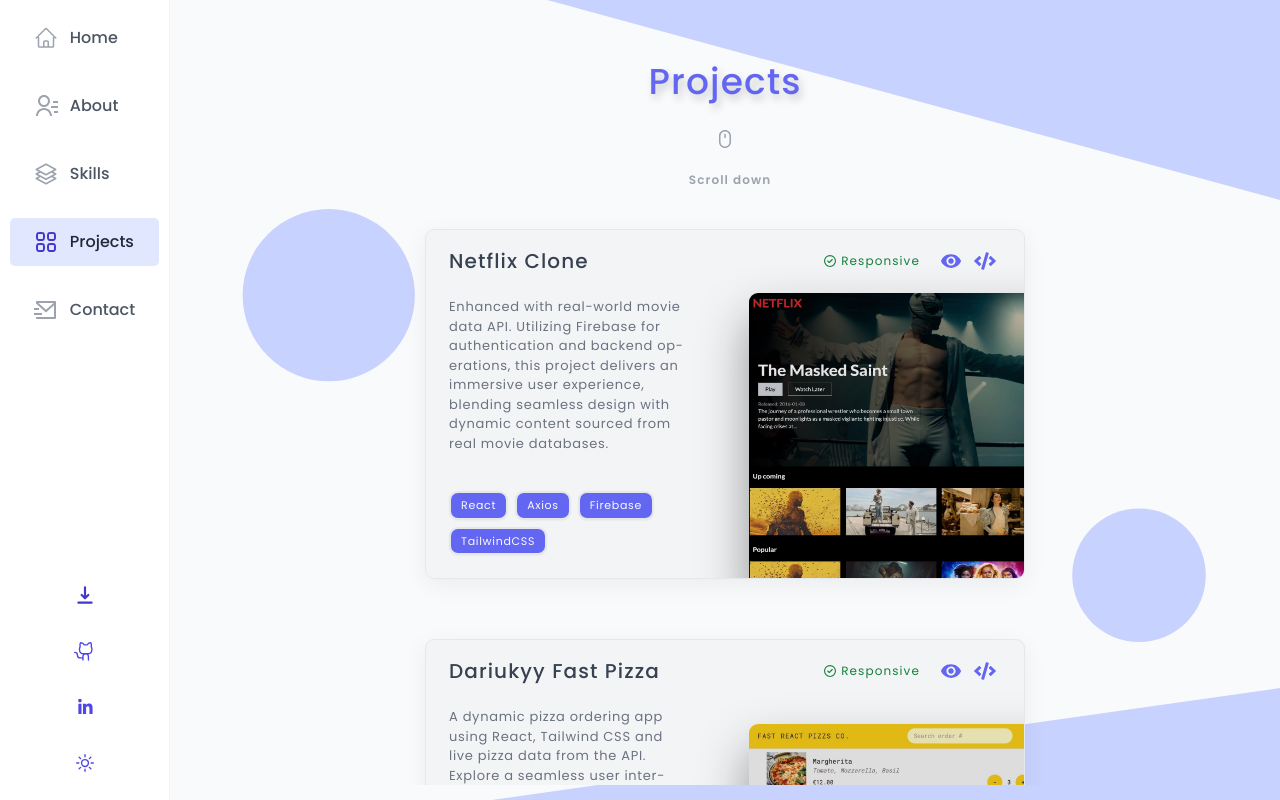
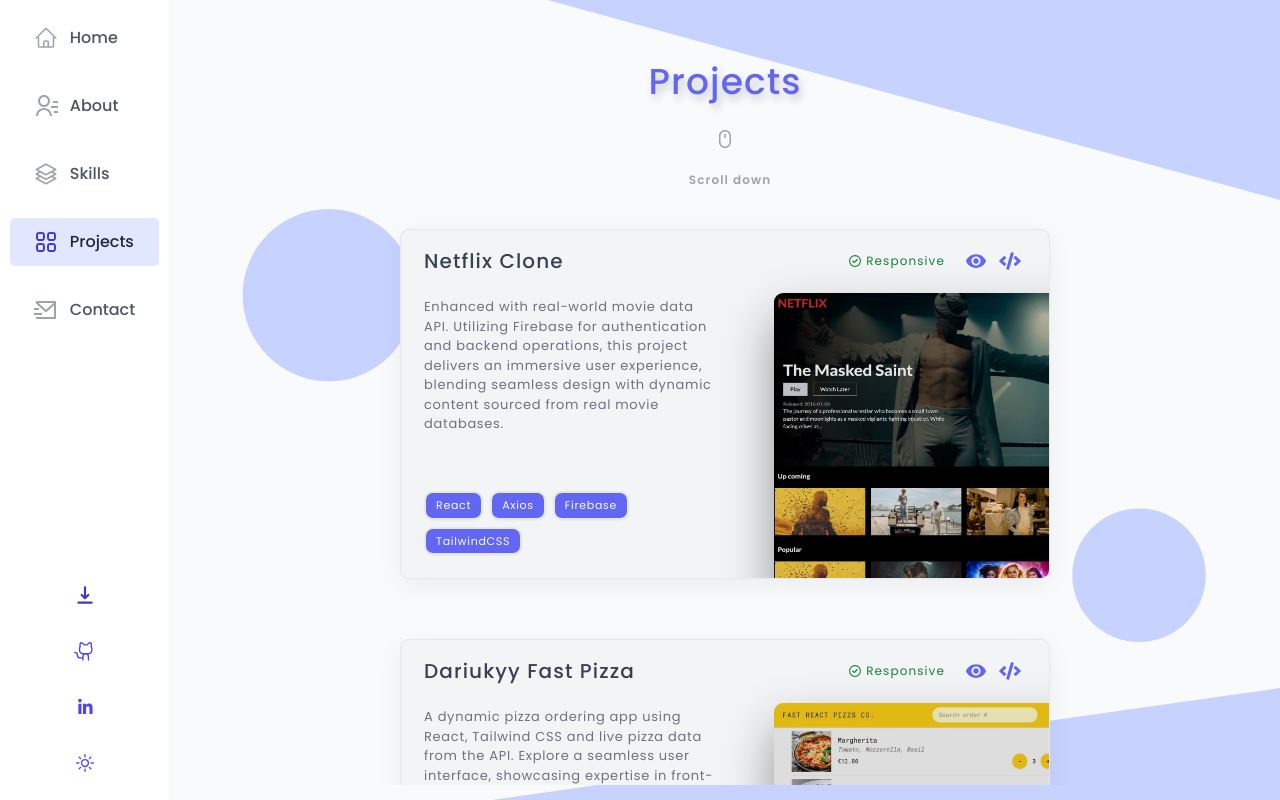
Before and after one commit to dariukyy/dariukyy-portfolio, a React (Vite) app: page /projects in a window 1280 px wide. Built offline with nearby package versions, Linux system fonts and the light colour scheme; no server answers.

Commit message:
update projects margin

```diff
--- a/src/pages/Projects.tsx
+++ b/src/pages/Projects.tsx
@@ -53,7 +53,7 @@ function Projects() {
     <ScrollComponent>
       <StyledProjects>
         <Header
-          initial={{ y: -100, opacity: 0 }}
+          initial={{ y: -100, opacity: 1 }}
           animate={{ y: 0, opacity: 1 }}
         >
           <h1>Projects</h1>
--- a/src/scenes/projects/Project.tsx
+++ b/src/scenes/projects/Project.tsx
@@ -61,7 +61,6 @@ function Project({
       initial={VariantsForCard.initial}
       animate={inView && VariantsForCard.animate(id)}
     >
-      <ProjectImage src={image} alt={alt} />
       <Content>
         <Title>
           {title}
@@ -83,6 +82,7 @@ function Project({
           <ProjectTagItem key={index}>{tag}</ProjectTagItem>
         ))}
       </ProjectBoxTags>
+      <ProjectImage src={image} alt={alt} />
     </ProjectBox>
   );
 }
--- a/src/scenes/projects/styled-components/Description.tsx
+++ b/src/scenes/projects/styled-components/Description.tsx
@@ -3,13 +3,14 @@ import styled from "styled-components";
 const Description = styled.p`
   font-size: 1.3rem;
   height: 100%;
-  width: 43%;
+  width: 48%;
   font-weight: 400;
   letter-spacing: 0.7px;
   color: var(--color-grey-500);
 
   @media (max-width: 883px) {
-    width: 46%;
+    width: 42%;
+    font-size: 1.1rem;
   }
   @media (max-width: 544px) {
     width: 100%;
--- a/src/scenes/projects/styled-components/ProjectBox.tsx
+++ b/src/scenes/projects/styled-components/ProjectBox.tsx
@@ -5,7 +5,7 @@ const ProjectBox = styled(motion.li)`
   position: relative;
   width: 100%;
   min-height: 35rem;
-  max-width: 60rem;
+  max-width: 65rem;
   height: auto;
   background-color: var(--color-grey-100);
 
@@ -27,7 +27,7 @@ const ProjectBox = styled(motion.li)`
   @media (max-width: 544px) {
     gap: 1rem;
     justify-content: flex-start;
-    min-height: 53rem;
+    min-height: 56rem;
   }
 `;
 export default ProjectBox;
--- a/src/scenes/projects/styled-components/ProjectImage.tsx
+++ b/src/scenes/projects/styled-components/ProjectImage.tsx
@@ -25,19 +25,19 @@ const ProjectImage = styled.img`
 
   @media (max-width: 544px) {
     left: 50%;
-    bottom: 14.5%;
+    bottom: 14%;
     transform: translate(-50%, 21.5%);
     object-fit: cover;
-    object-position: top left;
-    width: 93%;
-    height: 26rem;
+    object-position: top center;
+    width: 80%;
+    height: 23rem;
     border-radius: var(--border-radius-lg);
     box-shadow: 0rem 0rem 1.2rem rgba(0, 0, 0, 0.22);
     filter: brightness(90%);
     border: 2px solid var(--color-grey-200);
 
     &:hover {
-      transform: translate(-50%, 21.5%) scale(1.03);
+      transform: translate(-50%, 21.5%) scale(1.2);
     }
   }
 `;
--- a/src/scenes/projects/styled-components/Tags.tsx
+++ b/src/scenes/projects/styled-components/Tags.tsx
@@ -2,7 +2,7 @@ import { motion } from "framer-motion";
 import styled from "styled-components";
 
 export const ProjectBoxTags = styled.ul`
-  width: 50%;
+  width: 48%;
   display: flex;
   gap: 0.7rem;
   flex-wrap: wrap;
@@ -13,7 +13,7 @@ export const ProjectBoxTags = styled.ul`
   font-weight: 400;
 
   @media (max-width: 883px) {
-    width: 46%;
+    width: 42%;
   }
 
   @media (max-width: 544px) {
```
